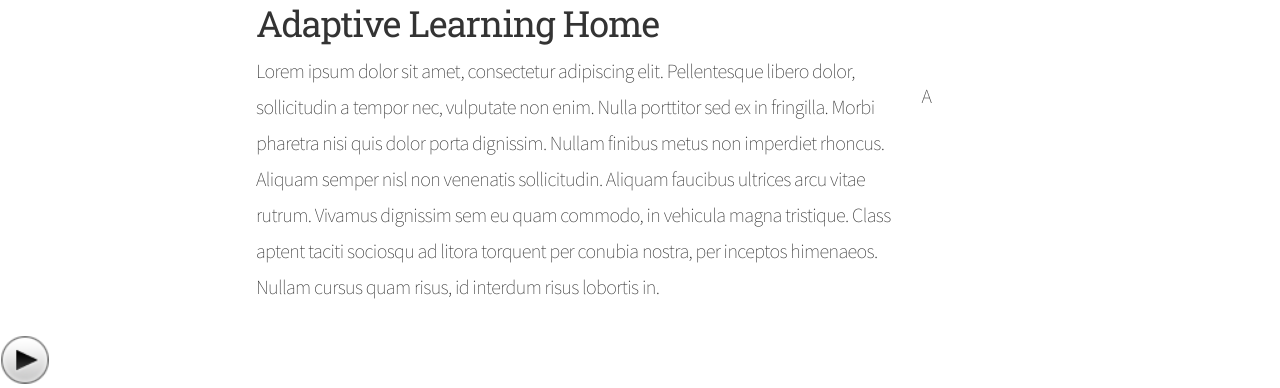
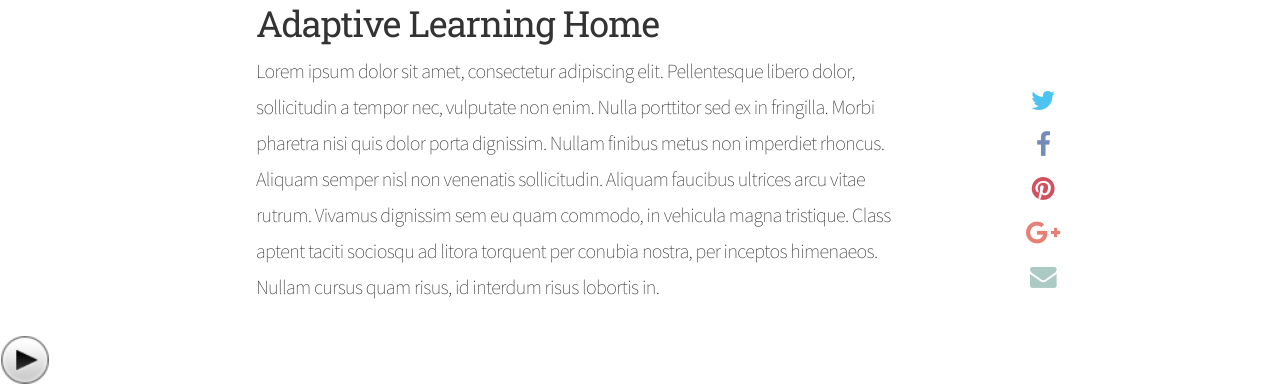
Before and after one commit to patygomes/adaptive_learning, a Rails app: page / in a window 1280 px wide. Shown: the part 924-1312 px from the top of the page. Run offline with Rails 7, Linux system fonts and the light colour scheme; style sheets or scripts are compiled from the project's sources; some libraries are stand-ins or nearby versions.

Commit message:
Adding social sharebar

```diff
--- a/app/assets/stylesheets/application/includes.scss
+++ b/app/assets/stylesheets/application/includes.scss
@@ -351,3 +351,37 @@ $desktop-min: $tablet-max + 1;
 }
 
 .hidden { display: none; }
+
+
+.bold { font-weight: bold; }
+
+.text--dark { color: $color-333; }
+.text--normal { color: $color-666; }
+.text--muted { color: $color-999; }
+.text--inverse { color: $color-fff; }
+.text--lighter { color: $color-ccc; }
+.text--twitter { color: $color-twitter; }
+.text--facebook { color: $color-facebook; }
+.text--gplus { color: $color-gplus; }
+.text--pinterest { color: $color-pinterest; }
+.text--email { color: $color-email; }
+.text--comment { color: $color-comment; }
+.text--alert { color: $color-alert; }
+.text--capitalize { text-transform: capitalize; }
+.text--uppercase { text-transform: uppercase; }
+.text--sm { @include font-size($sm-sizes); }
+.text--xs { @include font-size($xs-sizes); }
+.text--baseline { vertical-align: baseline; }
+.text--underline { text-decoration: underline; }
+
+.anchor--quiet { @include anchor-quiet; }
+
+.text--center { text-align: center !important; }
+.text--right { text-align: right !important; }
+.text--left { text-align: left !important; }
+
+.text--separator {
+  border-right: 1px solid $color-ccc;
+  margin-right: 10px;
+  padding-right: 10px;
+}
--- /dev/null
+++ b/app/assets/stylesheets/application/sections/social.scss
@@ -0,0 +1,20 @@
+.social__vertical-stack {
+  list-style: none !important;
+}
+
+
+.social__link {
+  &:last-child {
+    margin-right: 0;
+  }
+  color: inherit !important;
+  text-decoration: none !important;
+  font-weight: bold;
+  display: inline-block;
+  padding: 4px;
+  font-size: 20px;
+  opacity: 0.7;
+  &:hover{
+    opacity: 1;
+  }
+}
--- /dev/null
+++ b/app/views/layouts/_sharebar.html.slim
@@ -0,0 +1,41 @@
+- twitter_share_link = ""
+- facebook_share_link = ""
+- pinterest_share_link = ""
+- gplus_share_link = ""
+- email_share_link = ""
+
+
+- twitter_icon = capture do
+  = link_to twitter_share_link, class: "social__link" do
+    i.fa.fa-lg.text--twitter> class="fa-twitter"
+
+- facebook_icon = capture do
+  = link_to facebook_share_link, class: "social__link" do
+    i.fa.fa-lg.text--facebook> class="fa-facebook"
+
+- pinterest_icon = capture do
+  = link_to pinterest_share_link, class: "social__link" do
+    i.fa.fa-lg.text--pinterest> class="fa-pinterest"
+
+- gplus_icon = capture do
+  = link_to gplus_share_link, class: "social__link" do
+    i.fa.fa-lg.text--gplus> class="fa-google-plus"
+
+- email_icon = capture do
+  = link_to email_share_link, class: "social__link" do
+    i.fa.fa-lg.text--email> class="fa-envelope"
+
+
+.textblock--aside
+  = content_tag :div, class: "pure-hidden-phone"
+    ul.social__vertical-stack.text--center
+      li
+        = twitter_icon
+      li
+        = facebook_icon
+      li
+        = pinterest_icon
+      li
+        = gplus_icon
+      li
+        = email_icon
--- a/app/views/static_pages/home.html.slim
+++ b/app/views/static_pages/home.html.slim
@@ -4,8 +4,8 @@
 
   h1 Adaptive Learning Home
 
-  .textblock--aside
-    | A
+
+  = render "layouts/sharebar"
 
   p
     | Lorem ipsum dolor sit amet, consectetur adipiscing elit. Pellentesque libero dolor, sollicitudin a tempor nec, vulputate non enim. Nulla porttitor sed ex in fringilla. Morbi pharetra nisi quis dolor porta dignissim. Nullam finibus metus non imperdiet rhoncus. Aliquam semper nisl non venenatis sollicitudin. Aliquam faucibus ultrices arcu vitae rutrum. Vivamus dignissim sem eu quam commodo, in vehicula magna tristique. Class aptent taciti sociosqu ad litora torquent per conubia nostra, per inceptos himenaeos. Nullam cursus quam risus, id interdum risus lobortis in.
```
